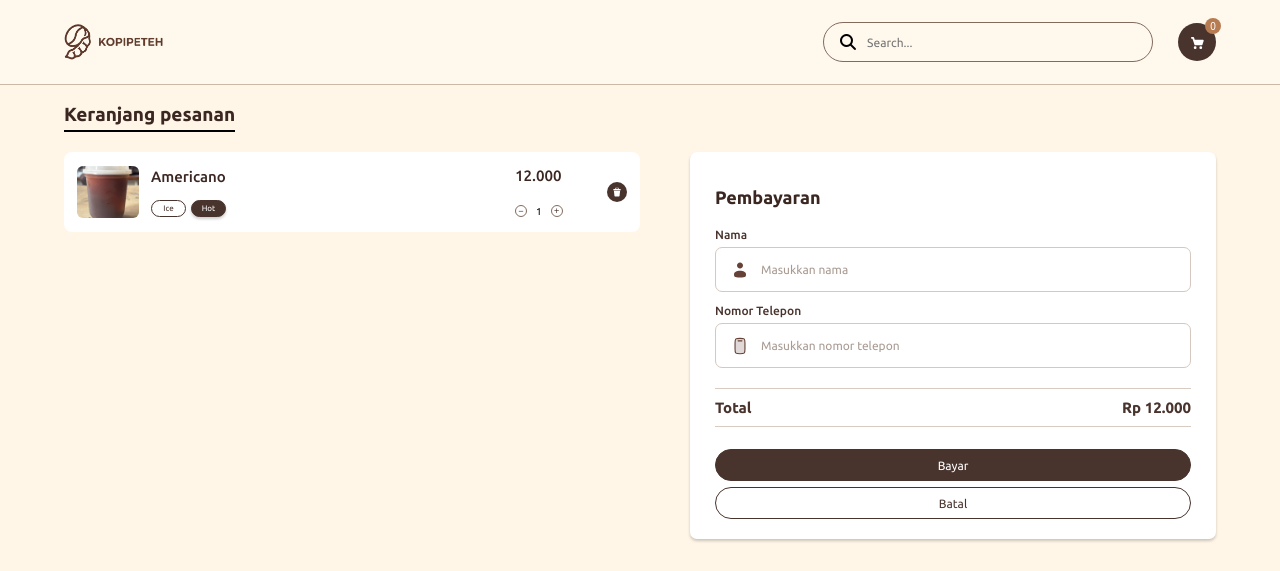
After one commit to Ish4L/Kelompok6_KopiPeteh, a Laravel app: page /keranjang in a window 1280 px wide. The commit adds this page. Shown: the top 571 px of the page. Run offline with Laravel 12, Linux system fonts and the light colour scheme; style sheets or scripts are compiled from the project's sources; some web fonts are replaced.

Commit message:
keranjang, keranjang.blade.php

```diff
--- a/resources/css/style.css
+++ b/resources/css/style.css
@@ -415,6 +415,302 @@ body {
     transform: scale(1.1);
 }
 
+.cart-content {
+    padding: 18px 5% 35px;
+    min-height: 410px;
+}
+
+.page-title {
+    width: fit-content;
+    font-size: 19px;
+    font-weight: 700;
+    margin-bottom: 20px;
+    padding-bottom: 4px;
+    color: #3B2721;
+    border-bottom: 2px solid #000000;
+}
+
+.cart-layout {
+    display: grid;
+    grid-template-columns: 50% 1fr;
+    gap:50px;
+    align-items: start;
+    width: 100%;
+}
+
+.cart-list {
+    width: 100%;
+    background-color: white;
+    border-radius: 8px;
+    overflow: hidden;
+}
+
+.cart-item {
+    min-height: 80px;
+    padding: 10px 13px;
+    display: flex;
+    align-items: center;
+    gap: 12px;
+    box-shadow: 2px 3px #0003;
+    /* border-bottom: 1px solid #e8e4e0; */
+}
+
+.cart-item:last-child {
+    border-bottom: none;
+}
+
+.cart-item > img {
+    width: 62px;
+    height: 52px;
+
+    object-fit: cover;
+    border-radius: 6px;
+}
+
+.product-detail {
+    flex: 1;
+    min-width: 0;
+}
+
+.product-detail h3 {
+    font-size: 15px;
+    font-weight: 500;
+    margin-bottom: 15px;
+    color: #3B2721;
+}
+
+.temperature {
+    display: flex;
+    align-items: center;
+    gap: 5px;
+}
+
+.temp {
+    width: 35px;
+    height: 17px;
+    padding: 2px 7px;
+    border: 1px solid #49332d;
+    border-radius: 20px;
+    background-color: white;
+    color: #49332d;
+    font-family: inherit;
+    font-size: 8px;
+    cursor: pointer;
+}
+
+.temp.active {
+    background-color: #49332d;
+    color: white;
+    box-shadow: 0 2px 3px #0003;
+}
+
+.product-price {
+    width: 80px;
+    align-self: stretch;
+    display: flex;
+    flex-direction: column;
+    justify-content: space-between;
+    align-items: flex-start;
+    padding: 5px 0;
+}
+
+.product-price h3 {
+    font-size: 15px;
+    font-weight: 500;
+    color: #3B2721;
+}
+
+.quantity {
+    display: flex;
+    align-items: center;
+    gap: 9px;
+}
+
+.quantity button {
+    width: 12px;
+    height: 12px;
+    border: 1px solid #826b5d;
+    border-radius: 50%;
+    background-color: white;
+    color: #49332d;
+    font-size: 9px;
+    line-height: 1;
+    cursor: pointer;
+}
+
+.quantity span {
+    font-size: 10px;
+}
+
+.delete {
+    width: 10;
+}
+
+.delete-btn {
+    width: 20px;
+    height: 20px;
+    border: none;
+    border-radius: 50%;
+    background-color: #49332d;
+    color: white;
+    font-size: 11px;
+    cursor: pointer;
+    display: flex;
+    align-items: center;
+    justify-content: center;
+}
+
+.delete-btn:hover {
+    background-color: #95604e;
+}
+
+.payment-card {
+    width: 100%;
+    height: auto;
+    background-color: white;
+    padding: 35px 25px 20px;
+    border-radius: 7px;
+    box-shadow: 0 2px 3px #0003;
+}
+
+.payment-card a {
+    color: #49332d;
+    text-decoration: none;
+}
+
+.payment-card h2 {
+    font-size: 18px;
+    font-weight: 700;
+    margin-bottom: 20px;
+    color: #3B2721;
+}
+
+.form-group {
+    margin-bottom: 12px;
+}
+
+.form-group label {
+    display: block;
+    font-size: 12px;
+    font-weight: 500;
+    margin-bottom: 6px;
+    color: #49332d;
+    text-decoration: none;
+}
+
+.input-box {
+    width: 100%;
+    height: 45px;
+    display: flex !important;
+    flex-direction: row !important;
+    align-items: center !important;
+    gap: 12px;
+    padding: 0 15px;
+    border: 1px solid #d5c8be;
+    border-radius: 7px;
+    background-color: white;
+}
+
+.input-box img {
+    position: static !important;
+    display: block !important;
+    width: 18px !important;
+    height: 18px !important;
+    min-width: 18px;
+    object-fit: contain;
+    flex-shrink: 0;
+    margin: 0 !important;
+}
+
+.input-box span {
+    font-size: 14px;
+    color: #6b5145;
+}
+
+.input-box input {
+    position: static !important;
+    display: block !important;
+    flex: 1;
+    width: 100%;
+    height: 100%;
+    border: none !important;
+    outline: none !important;
+    background: transparent;
+    padding: 0 !important;
+    margin: 0 !important;
+    font-family: 'ubuntu', sans-serif;
+    font-size: 12px;
+    color: #49332d;
+}
+
+.input-box input::placeholder {
+    color: #a99b92;
+    opacity: 1;
+}
+
+.total-section {
+    display: flex;
+    justify-content: space-between;
+    align-items: center;
+    margin-top: 20px;
+    padding: 10px 0;
+    border-top: 1px solid #d8ccc2;
+    border-bottom: 1px solid #d8ccc2;
+    font-size: 12px;
+    color: #49332d;
+    text-decoration: none;
+}
+
+.total-section strong,
+.total-section span {
+    font-size: 15px;
+    font-weight: 700;
+    color: #49332d;
+    text-decoration: none;
+}
+
+.payment-buttons {
+    display: flex;
+    flex-direction: column;
+    gap: 6px;
+    margin-top: 22px;
+}
+
+.pay-btn,
+.cancel-btn {
+    width: 100%;
+    height: 32px;
+    display: flex;
+    justify-content: center;
+    align-items: center;
+    border-radius: 25px;
+    font-family: inherit;
+    font-size: 12px;
+    text-decoration: none;
+    cursor: pointer;
+    transition: 0.3s;
+}
+
+.pay-btn {
+    border: 1px solid #49332d;
+    background-color: #49332d;
+    color: white;
+}
+
+.pay-btn:hover {
+    background-color: #795348;
+}
+
+.cancel-btn {
+    border: 1px solid #49332d;
+    background-color: white;
+    color: #49332d;
+}
+
+.cancel-btn:hover {
+    background-color: #f1e6d8;
+}
+
 .footer {
     background-image: url("{{ asset('images/footer.png') }}");
     min-height: 70px;
--- /dev/null
+++ b/resources/views/user/keranjang.blade.php
@@ -0,0 +1,112 @@
+<html lang="en">
+<head>
+    <meta charset="UTF-8">
+    <meta name="viewport" content="width=device-width, initial-scale=1.0">
+    <title>Keranjang - KopiPeteh</title>
+    <link rel="icon" type="image/png" href="{{ asset('favicon.png') }}">
+    <link rel="stylesheet" href="https://cdnjs.cloudflare.com/ajax/libs/font-awesome/7.3.1/css/all.min.css">
+    @vite(['resources/css/style.css'])
+    @vite(['resources/js/script.js'])
+</head>
+<body>
+    <div class="main-container">
+    <header class="navbar">
+        <div class="logo">
+            <img src="{{ asset('images/logo3.png') }}" alt="Kopipeteh Logo">
+        </div>
+        <div class="nav-right">
+            <div class="search-box">
+                <i class="fa-solid fa-magnifying-glass"></i>
+                <input type="text" id="searchInput" placeholder="Search...">
+            </div>
+            <button class="cart-icon" onclick="showCart()">
+                <a href="#"><img src="{{ asset('images/icons/cart2.svg') }}" alt="Keranjang" class="cart"></a>
+                <span class="cart-count" id="cartCount">0</span>
+            </button>
+        </div>
+    </header>
+
+    <main class="cart-content">
+        <h2 class="page-title">Keranjang pesanan</h2>
+        <div class="cart-layout">
+            <section class="cart-list">
+                <div class="cart-item">
+                    <img src="{{ asset('images/americano.jpeg') }}" alt="Americano">
+                    <div class="product-detail">
+                        <h3>Americano</h3>
+                        <div class="temperature">
+                            <button class="temp iced">Ice</button>
+                            <button class="temp hot active">Hot</button>
+                        </div>
+                    </div>
+                    <div class="product-price">
+                        <h3>12.000</h3>
+                        <div class="quantity">
+                            <button>−</button>
+                            <span>1</span>
+                            <button>+</button>
+                        </div>
+                    </div>
+                    <button class="delete-btn" aria-label="Hapus produk">
+                         <a href="#"><img src="{{ asset('images/icons/delete1.svg') }}" alt="Keranjang" class="delete"></a>
+                    </button>
+                </div>
+            </section>
+
+                <section class="payment-card">
+                <h2>Pembayaran</h2>
+                <form action="#" method="POST">
+                    <div class="form-group">
+                        <label for="nama">Nama</label>
+                        <div class="input-box">
+                             <a href="#"><img src="{{ asset('images/icons/user1.svg') }}" alt="User"></a>
+                            <input
+                                type="text"
+                                id="nama"
+                                name="nama"
+                                placeholder="Masukkan nama"
+                                required
+                            >
+                        </div>
+                    </div>
+
+                    <div class="form-group">
+                        <label for="telepon">Nomor Telepon</label>
+                        <div class="input-box">
+                             <a href="#"><img src="{{ asset('images/icons/phone.svg') }}" alt="Phone"></a>
+                            <input
+                                type="tel"
+                                id="telepon"
+                                name="telepon"
+                                placeholder="Masukkan nomor telepon"
+                                required
+                            >
+                        </div>
+                    </div>
+
+                    <div class="total-section">
+                        <span>Total</span>
+                        <strong>Rp 12.000</strong>
+                    </div>
+
+                    <div class="payment-buttons">
+                        <button type="submit" class="pay-btn">
+                            Bayar
+                        </button>
+                        <a href="{{ url('/menu') }}" class="cancel-btn">
+                            Batal
+                        </a>
+                    </div>
+                </form>
+            </section>
+        </div>
+    </main>
+
+    <footer class="footer">
+        <div class="footer-line"></div>
+            <p>Life begins after coffee</p>
+        <div class="footer-line"></div>
+    </footer>
+</div>
+</body>
+</html>
--- a/resources/views/user/menu.blade.php
+++ b/resources/views/user/menu.blade.php
@@ -149,7 +149,7 @@
 
     <footer class="footer">
         <div class="footer-line"></div>
-        <p>Life begins after coffee</p>
+            <p>Life begins after coffee</p>
         <div class="footer-line"></div>
     </footer>
     </div>
--- a/routes/web.php
+++ b/routes/web.php
@@ -32,6 +32,10 @@ Route::middleware('guest')->group(function () {
 
     Route::get('/menu', function () {
         return view('user.menu');
+    });
+
+    Route::get('/keranjang', function () {
+        return view('user.keranjang');
     });
 });
 
```
Also changed, not shown: public/images/icons/delete1.svg (added), public/images/icons/phone.svg (added), public/images/icons/user1.svg (added).
